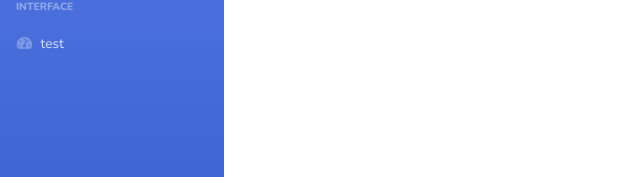
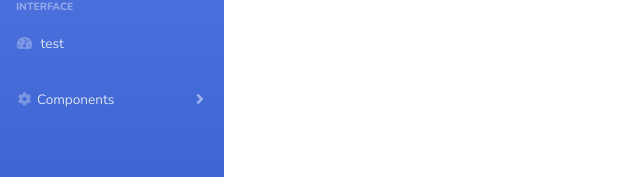
Before and after one commit to ran6195/infostorage, a React (Create React App) app: page / in a window 1280 px wide. Shown: the part 145-322 px from the top of the page, without its empty margins (0-640 px from the left). Built offline with nearby package versions, Linux system fonts and the light colour scheme.

Commit message:
Fine per oggi 5.9

```diff
--- a/src/App.js
+++ b/src/App.js
@@ -3,6 +3,7 @@ import React from 'react';
 import './fontawesome.css'
 import './App.css';
 //import 'bootstrap/dist/css/bootstrap.min.css'
+
 import Sidebar from './components/sidebar/Sidebar'
 
 function App() {
--- /dev/null
+++ b/src/components/sidebar/ItemCollapsible.js
@@ -0,0 +1,26 @@
+import React from 'react'
+
+class ItemCollapsible extends React.Component {
+
+
+    render() {
+        return (
+            <li className="nav-item">
+                <a className="nav-link collapsed" href="index.html" data-toggle="collapse" data-target="#collapseTwo" aria-expanded="true" aria-controls="collapseTwo">
+                    <i className="fas fa-fw fa-cog"></i>
+                    <span>Components</span>
+                </a>
+                <div id="collapseTwo" className="collapse" aria-labelledby="headingTwo" data-parent="#accordionSidebar">
+                    <div className="bg-white py-2 collapse-inner rounded">
+                        <h6 className="collapse-header">Custom Components:</h6>
+                        <a className="collapse-item" href="buttons.html">Buttons</a>
+                        <a className="collapse-item" href="cards.html">Cards</a>
+                    </div>
+                </div>
+            </li>
+        )
+    }
+
+}
+
+export default ItemCollapsible
--- a/src/components/sidebar/Sidebar.js
+++ b/src/components/sidebar/Sidebar.js
@@ -3,6 +3,7 @@ import Brand from './Brand'
 import Divider from './Divider'
 import Item from './Item'
 import Heading from './Heading'
+import ItemCollapsible from './ItemCollapsible'
 
 
 class Sidebar extends React.Component {
@@ -16,6 +17,7 @@ class Sidebar extends React.Component {
                 <Divider />
                 <Heading titolo="Interface" />
                 <Item link="#" icona="fas fa-fw fa-tachometer-alt" voce="test" />
+                <ItemCollapsible />
             </ul>
         )
     }
```
